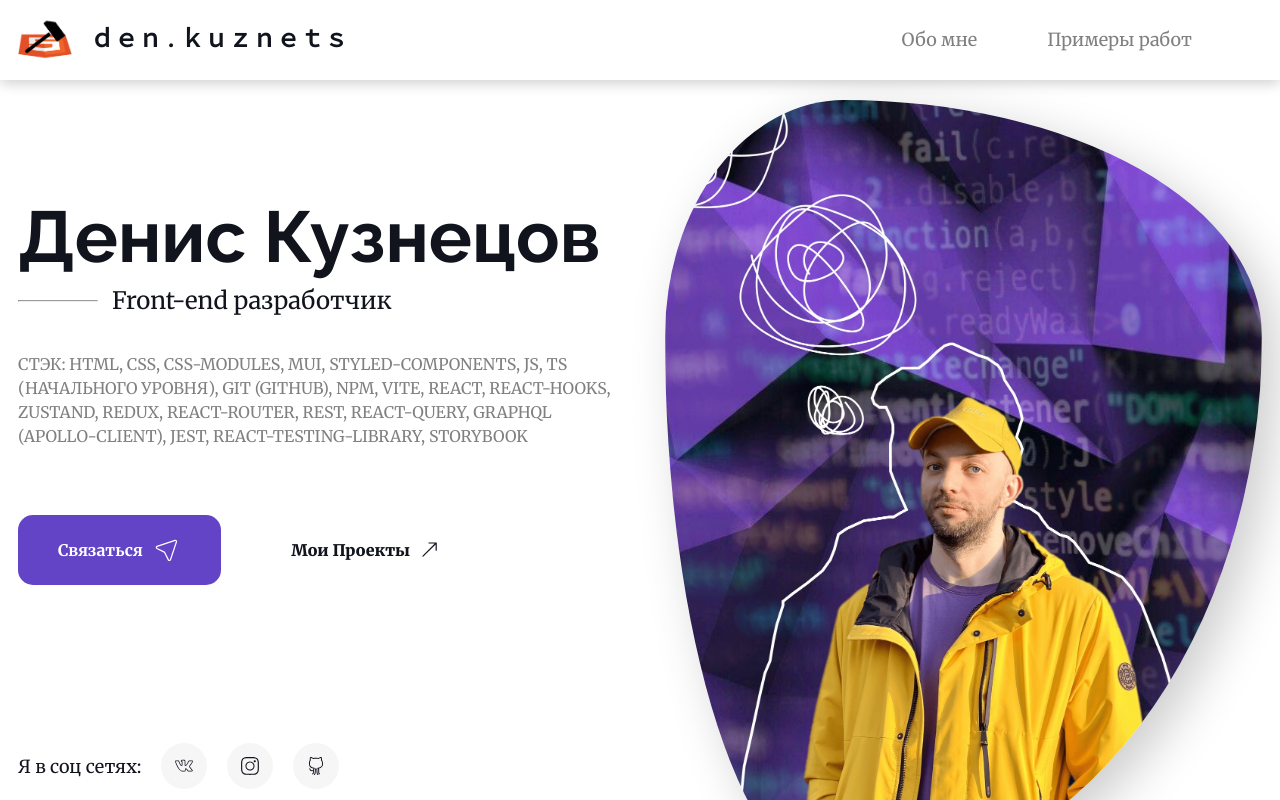
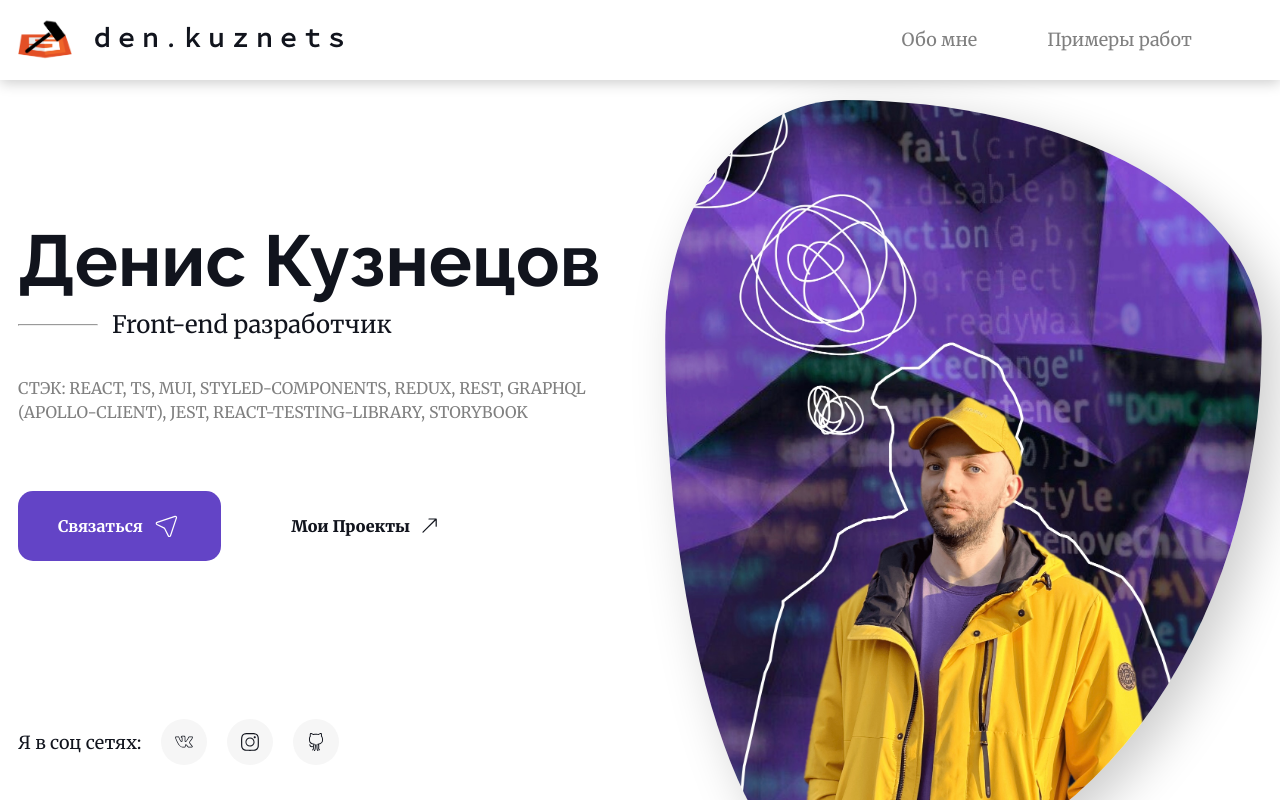
Before and after one commit to DenKuznets/portfolio, a React (Vite) app: page / in a window 1280 px wide. Shown: the top 800 px of the page. Built offline with nearby package versions, Linux system fonts and the light colour scheme.

Commit message:
stack update

```diff
--- a/src/js/localizaion.js
+++ b/src/js/localizaion.js
@@ -17,7 +17,7 @@ export const localization = {
             lname: "Кузнецов",
             profession: "front-end разработчик",
             aboutme: "верстаю сайты на react и styled-components",
-            stack: "СТЭК: html, css, css-modules, mui, styled-components, js, ts (начального уровня), git (github), npm, vite, react, react-hooks, zustand, redux, react-router, rest, react-query, graphql (apollo-client), jest, react-testing-library, storybook",
+            stack: "СТЭК: react, ts, mui, styled-components, redux, rest, graphql (apollo-client), jest, react-testing-library, storybook",
             contactme: "Связаться",
             socials: "я в соц сетях",
         },
```
